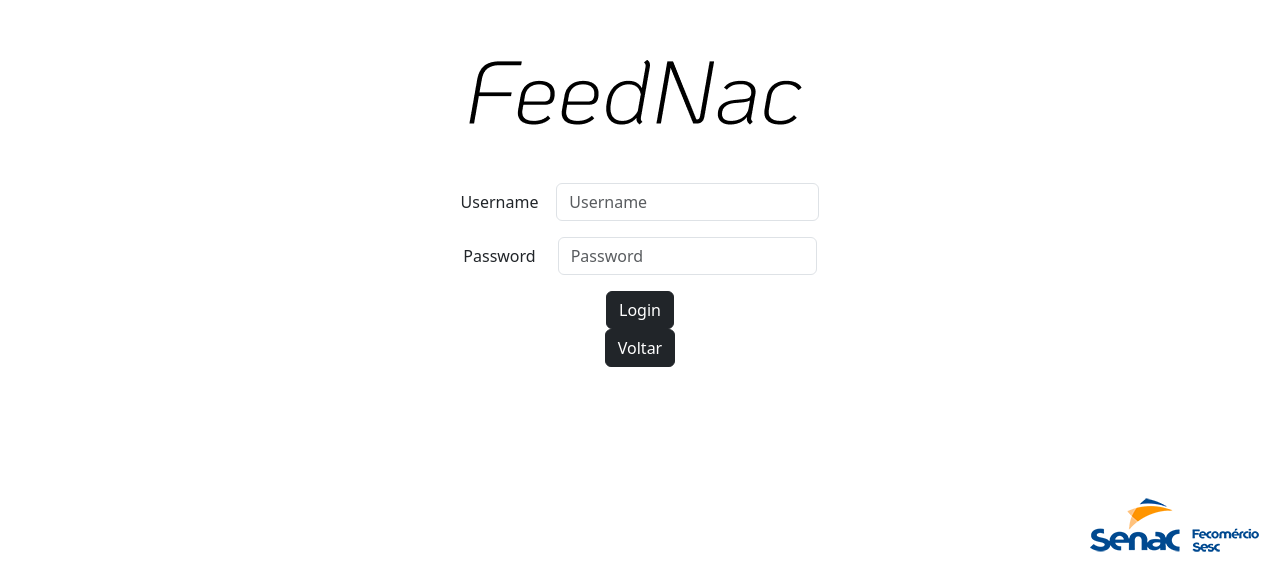
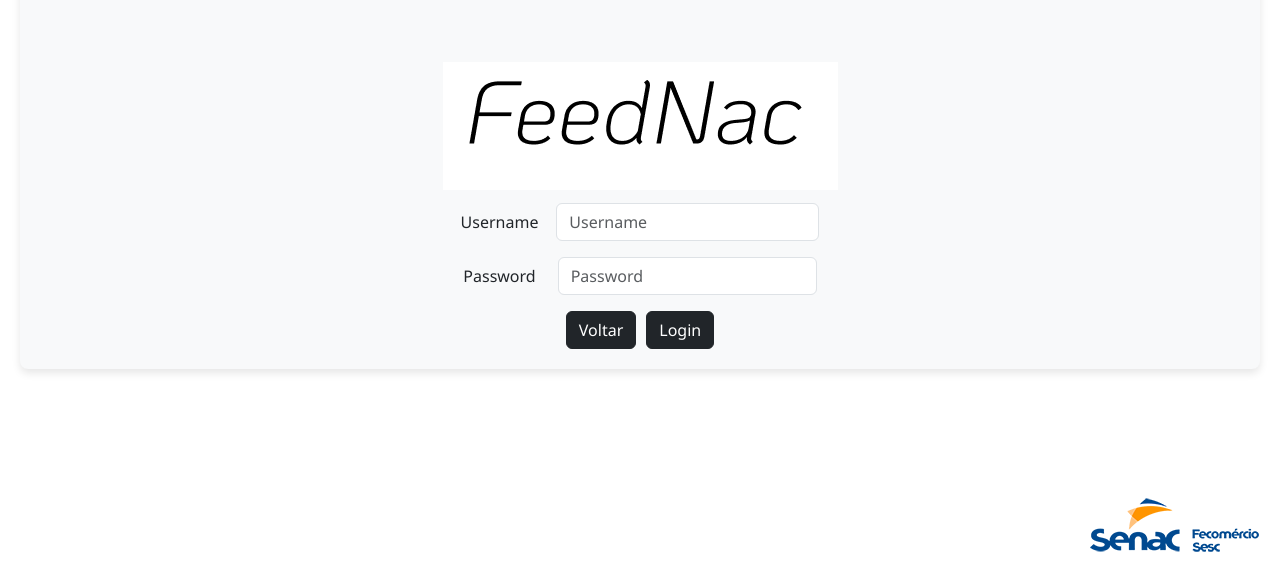
Before and after one commit to guilhermeklm/feednac-web, a React (Create React App) app: page /teacher in a window 1280 px wide. Shown: the part 222-800 px from the top of the page. Built offline with nearby package versions, Linux system fonts and the light colour scheme.

Commit message:
CSS e botões
Foi aprimorado o CSS das telas e foram criados botões de retorno para as telas de metricas e avaliação.
Foi ajustado o posicionamento dos botões de login e voltar.

```diff
--- a/src/components/ClassEvaluation.css
+++ b/src/components/ClassEvaluation.css
@@ -106,7 +106,28 @@ form {
 }
 
 .submit button:hover {
-  background-color: #0056b3;
+  background-color: #6b0000;
+}
+
+.return {
+  margin-top: 20px;
+  display: flex;
+  justify-content: center;
+}
+
+.return button {
+  padding: 12px 24px;
+  background-color: #000000;
+  color: #ffffff;
+  border: none;
+  border-radius: 8px;
+  font-size: 18px;
+  cursor: pointer;
+  transition: background-color 0.3s ease;
+}
+
+.return button:hover {
+  background-color: #7c2929;
 }
 
 @media (max-width: 768px) {
--- a/src/components/ClassEvaluation.js
+++ b/src/components/ClassEvaluation.js
@@ -60,6 +60,10 @@ export default function ClassEvaluation() {
     });
   };
 
+  const handleBackButton = () => {
+    navigate(-1); // Navega para a página anterior
+  };
+
   return (
     <div className="evaluation">
       <h1>Avaliação da Aula</h1>
@@ -109,8 +113,9 @@ export default function ClassEvaluation() {
           />
         </div>
         <div className="submit">
-          <button type="submit">Enviar Avaliação</button>
+          <button type="submit">Enviar Avaliação</button><></>
         </div>
+        <div className="return"><button type="return" onClick={handleBackButton}>Voltar</button></div>
       </form>
     </div>
   );
--- a/src/pages/StudentLogin.css
+++ b/src/pages/StudentLogin.css
@@ -44,3 +44,13 @@
 body {
   margin: 0; /* Remove margens padrão do corpo da página */
 }
+
+.button-container {
+  display: flex;
+  justify-content: space-between;
+  gap: 10px; /* Espaço entre os botões */
+}
+
+.button-space {
+  margin-top: 10px; /* Adiciona espaço vertical entre os botões */
+}
--- a/src/pages/StudentLogin.js
+++ b/src/pages/StudentLogin.js
@@ -1,38 +1,44 @@
-import './StudentLogin.css'
-import axios from "axios";
+import './StudentLogin.css';
+import axios from 'axios';
 import Button from 'react-bootstrap/Button';
 import Image from 'react-bootstrap/Image';
 import { Component } from 'react';
 import Col from 'react-bootstrap/Col';
 import Form from 'react-bootstrap/Form';
 import Row from 'react-bootstrap/Row';
-import { Navigate } from "react-router-dom";
-
+import { Navigate } from 'react-router-dom';
 
 export default class StudentLogin extends Component {
-
   state = {
     user: null,
-    error: null
-  }
+    error: null,
+    navigateBack: false,
+  };
 
   async handleSubmit(e) {
     e.preventDefault();
-    const matricula = e.target[0].value
-
-    const url = `${process.env.REACT_APP_FEEDNAC_API}/login/student/${matricula}`
+    const matricula = e.target[0].value;
+    const url = `${process.env.REACT_APP_FEEDNAC_API}/login/student/${matricula}`;
 
     axios.get(url)
       .then(async (response) => {
-        const user = JSON.parse(JSON.stringify(response.data.body))
-        this.setState({ user })
+        const user = JSON.parse(JSON.stringify(response.data.body));
+        this.setState({ user });
       })
-      .catch(error => {
-        this.setState({ error })
-      })
+      .catch((error) => {
+        this.setState({ error });
+      });
   }
 
+  handleBackButton = () => {
+    this.setState({ navigateBack: true });
+  };
+
   render() {
+    if (this.state.navigateBack) {
+      return <Navigate to="/" />;
+    }
+
     return (
       <>
         <div className="vazio"></div>
@@ -40,29 +46,31 @@ export default class StudentLogin extends Component {
           <img src="/FeedNac.png" className="banner-img" alt="Imagem feednac" />
         </div>
         <div className="student-login-input">
-          <Form method="POST" onSubmit={(e) => this.handleSubmit(e)} className='professor-login'>
+          <Form method="POST" onSubmit={(e) => this.handleSubmit(e)} className="professor-login">
             <Form.Group as={Row} className="mb-3">
-              <Form.Label id='matricula' column sm="3">
+              <Form.Label id="matricula" column sm="3">
                 Matrícula
               </Form.Label>
               <Col sm="9">
                 <Form.Control type="text" placeholder="Matricula" />
               </Col>
             </Form.Group>
-            {this.state.error != null && <p className='error-message'> {this.state.error.response.data.messages} </p>}
+            {this.state.error != null && <p className="error-message">{this.state.error.response.data.messages}</p>}
 
-            <Button variant="dark" type="submit"> Login </Button>
-            <a href='/'><Button variant="dark"> Voltar </Button></a>
+            <div className="button-container">
+              <Button variant="dark" onClick={this.handleBackButton}>Voltar</Button>
+              <Button variant="dark" type="submit">Login</Button>
+
+            </div>
           </Form>
-          {this.state.user &&
-            <Navigate to={`/student/${this.state.user.id}`} state={{user: this.state.user}} />}
+          {this.state.user && <Navigate to={`/student/${this.state.user.id}`} state={{ user: this.state.user }} />}
         </div>
-        <div className='img-bottom-right'>
-          <a href='/'>
+        <div className="img-bottom-right">
+          <a href="/">
             <Image src="senac_logo_new.png" />
           </a>
         </div>
       </>
-    )
+    );
   }
 }
--- a/src/pages/TeacherFeedback.css
+++ b/src/pages/TeacherFeedback.css
@@ -0,0 +1,110 @@
+/* Estilizando o container da aplicação */
+.App {
+    font-family: 'Segoe UI', Tahoma, Geneva, Verdana, sans-serif;
+    padding: 20px;
+    max-width: 2200px;
+    margin: 0 auto;
+    background-color: #f8f9fa;
+    border-radius: 8px;
+    box-shadow: 0 4px 8px rgba(0, 0, 0, 0.1);
+  }
+
+  /* Estilizando o título */
+  h1 {
+    text-align: center;
+    color: #343a40;
+    margin-bottom: 20px;
+    font-size: 2rem;
+  }
+
+  /* Estilizando a lista de comentários */
+  ul {
+    list-style-type: none;
+    padding: 1;
+  }
+
+  ul li {
+    background: #ffffff;
+    margin: 10px 0;
+    padding: 15px;
+    border: 1px solid #e9ecef;
+    border-radius: 4px;
+    color: #495057;
+    box-shadow: 0 2px 4px rgba(0, 0, 0, 0.05);
+  }
+
+  /* Estilizando a média de notas */
+  p {
+    text-align: center;
+    font-size: 1.2rem;
+    color: #495057;
+    margin-top: 20px;
+    font-weight: bold;
+  }
+
+  /* Estilizando o container dos gráficos de pizza */
+  .pie-chart-container {
+    display: flex;
+    flex-wrap: wrap;
+    justify-content: center;
+    gap: 20px;
+    margin-top: 20px;
+  }
+
+  .pie-chart {
+    display: flex;
+    justify-content: center;
+    align-items: center;
+    width: 450px;
+    height: 230px;
+    background: #ffffff;
+    border: 1px solid #e9ecef;
+    border-radius: 4px;
+    box-shadow: 0 2px 4px rgba(0, 0, 0, 0.05);
+  }
+
+  /* Estilizando o container de feedback */
+  .container {
+    display: flex;
+    justify-content: center;
+    align-items: center;
+    height: 155px;
+  }
+
+  .vazio {
+    height: 230px;
+  }
+
+  .error-message {
+    color: red;
+  }
+
+  .input-group {
+    width: 30% !important;
+  }
+
+  .student-login-input {
+    display: flex;
+    justify-content: center;
+    align-items: center;
+  }
+
+  .banner-img {
+    max-width: 100%;
+    max-height: 100%;
+    height: auto;
+    width: auto;
+  }
+
+  .img-bottom-right {
+    position: fixed;
+    bottom: 0;
+    right: 0;
+    margin-bottom: 20px;
+    margin-right: 20px;
+  }
+
+  body {
+    margin: 0;
+    background-color: #e9ecef;
+  }
--- a/src/pages/TeacherFeedback.js
+++ b/src/pages/TeacherFeedback.js
@@ -1,10 +1,12 @@
-import { useLocation } from "react-router-dom";
+import { useLocation, useNavigate } from 'react-router-dom';
 import React, { useEffect, useState } from 'react';
 import axios from 'axios';
 import { PieChart } from '@mui/x-charts/PieChart';
+import './TeacherFeedback.css';
 
 export default function TeacherFeedback() {
   const location = useLocation();
+  const navigate = useNavigate();
   const state = location.state || {};
   const [questionAnswerCounts, setQuestionAnswerCounts] = useState([]);
   const [comments, setComments] = useState([]);
@@ -61,7 +63,7 @@ export default function TeacherFeedback() {
       });
     });
 
-    setGeneralNotesAverage(newGeneralNotesAverage / feedbackList.length)
+    setGeneralNotesAverage(newGeneralNotesAverage / feedbackList.length);
     setQuestionAnswerCounts(updatedQuestionAnswerCounts);
     setComments(updatedComments);
 
@@ -76,6 +78,9 @@ export default function TeacherFeedback() {
     })),
   }));
 
+  const handleBackButton = () => {
+    navigate(-1); // Navega para a página anterior
+  };
 
   return (
     <div className="App">
@@ -85,10 +90,9 @@ export default function TeacherFeedback() {
           <li key={index}>{comment}</li>
         ))}
       </ul>
-      <p>Media de nota: {generalNotesAverage} </p>
+      <p>Média de nota: {generalNotesAverage} </p>
       <div style={{ display: 'grid', gridTemplateColumns: '900px 800px', gap: '10px' }}>
         {pieChartData.map((chartData, index) => (
-          <>
           <PieChart
             key={index}
             series={[
@@ -103,8 +107,10 @@ export default function TeacherFeedback() {
             width={900}
             height={230}
           />
-          </>
         ))}
+      </div>
+      <div className="return">
+        <button type="button" onClick={handleBackButton} style={{ marginTop: '20px' }}>Voltar</button>
       </div>
     </div>
   );
--- a/src/pages/TeacherLogin.css
+++ b/src/pages/TeacherLogin.css
@@ -32,3 +32,13 @@
   body {
     margin: 0; /* Remove margens padrão do corpo da página */
   }
+
+  .button-container {
+    display: flex;
+    justify-content: space-between;
+    gap: 10px; /* Espaço entre os botões */
+  }
+
+  .button-space {
+    margin-top: 10px; /* Adiciona espaço vertical entre os botões */
+  }
--- a/src/pages/TeacherLogin.js
+++ b/src/pages/TeacherLogin.js
@@ -1,15 +1,14 @@
-import './TeacherLogin.css'
+import './TeacherLogin.css';
 import Image from 'react-bootstrap/Image';
-import axios from "axios";
+import axios from 'axios';
 import { Component } from 'react';
 import Col from 'react-bootstrap/Col';
 import Form from 'react-bootstrap/Form';
 import Row from 'react-bootstrap/Row';
 import Button from 'react-bootstrap/Button';
-import { Navigate } from "react-router-dom";
+import { Navigate } from 'react-router-dom';
 
 export default class TeacherLogin extends Component {
-
   constructor() {
     super();
     this.state = {
@@ -18,30 +17,25 @@ export default class TeacherLogin extends Component {
     };
   }
 
-  state = {
-    user: null,
-    error: null
-  }
-
   async handleSubmit(e) {
     e.preventDefault();
 
-    const username = e.target[0].value
-    const password = e.target[1].value
+    const username = e.target[0].value;
+    const password = e.target[1].value;
 
-    const url = `${process.env.REACT_APP_FEEDNAC_API}/login/teacher`
+    const url = `${process.env.REACT_APP_FEEDNAC_API}/login/teacher`;
 
     axios.post(url, {
       username: username,
       passwordEncrypted: btoa(password)
     })
       .then((response) => {
-        const user = JSON.parse(JSON.stringify(response.data.body))
-        this.setState({user})
+        const user = JSON.parse(JSON.stringify(response.data.body));
+        this.setState({ user });
       })
-      .catch(error => {
-        this.setState({error})
-      })
+      .catch((error) => {
+        this.setState({ error });
+      });
   }
 
   render() {
@@ -51,7 +45,7 @@ export default class TeacherLogin extends Component {
         <div className="container">
           <img src="/FeedNac.png" className="banner-img" alt="Imagem feednac" />
         </div>
-        <Form method="POST" onSubmit={(e) => this.handleSubmit(e)} className='professor-login'>
+        <Form method="POST" onSubmit={(e) => this.handleSubmit(e)} className="professor-login">
           <Form.Group as={Row} className="mb-3" controlId="formPlaintextEmail">
             <Form.Label column sm="3">
               Username
@@ -69,16 +63,15 @@ export default class TeacherLogin extends Component {
               <Form.Control type="password" placeholder="Password" />
             </Col>
           </Form.Group>
-          {this.state.error != null && <p className='error-message'> {this.state.error.response.data.messages} </p>}
-          <Button variant="dark" type="submit"> Login </Button>
-          <a href='/'><Button variant="dark"> Voltar </Button></a>
+          {this.state.error != null && <p className="error-message">{this.state.error.response.data.messages}</p>}
+          <div className="button-container">
+            <Button variant="dark" href="/">Voltar</Button>
+            <Button variant="dark" type="submit">Login</Button>
+          </div>
         </Form>
-        {this.state.user &&
-            <Navigate to={`/teacher/${this.state.user.id}`}
-              state={{ user: this.state.user }} />
-          }
-        <div className='img-bottom-right'>
-          <a href='/'>
+        {this.state.user && <Navigate to={`/teacher/${this.state.user.id}`} state={{ user: this.state.user }} />}
+        <div className="img-bottom-right">
+          <a href="/">
             <Image src="senac_logo_new.png" />
           </a>
         </div>
```
Lines whose indentation alone changed are shown as unchanged.
